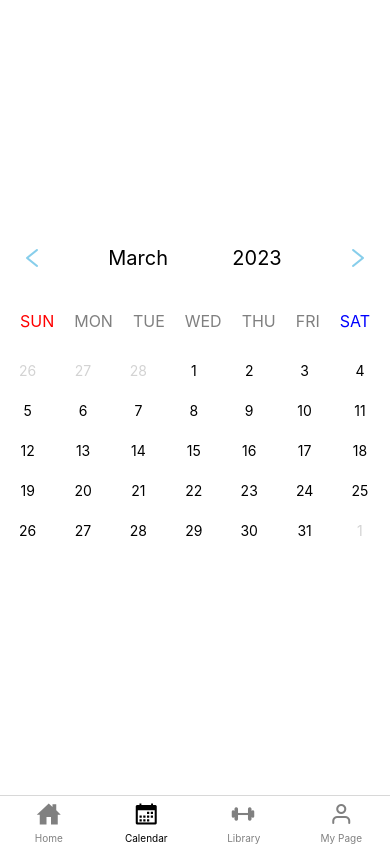
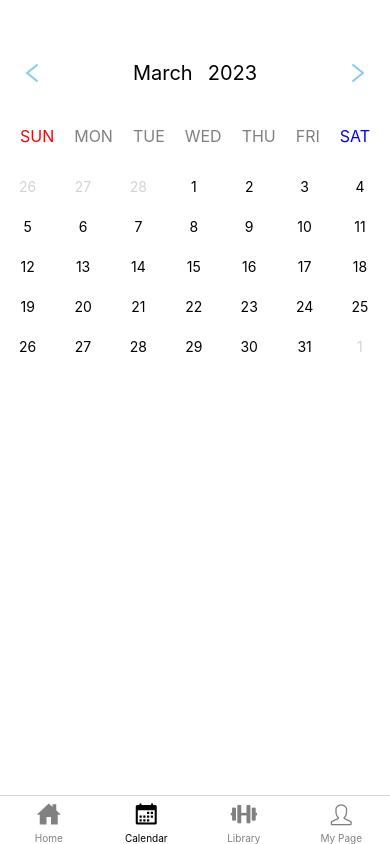
Before and after one commit to kimmy199535/react-app-calendar-HyeonBinKim, a React Native app: screen /Calendar in a window 390 px wide. Built offline with nearby package versions, Linux system fonts and the light colour scheme.

Commit message:
💄 UI: calendar ui overall

```diff
--- a/components/Header.jsx
+++ b/components/Header.jsx
@@ -26,8 +26,10 @@ function Header(props) {
       <Pressable onPress={props.onPressPrevMonth}>
         <AntDesign name="left" size={24} color="skyblue" />
       </Pressable>
-      <Text style={style.text}>{months[props.month]}</Text>
-      <Text style={style.text}>{props.year}</Text>
+      <View style={{ flexDirection: "row", gap: 15 }}>
+        <Text style={style.text}>{months[props.month]}</Text>
+        <Text style={style.text}>{props.year}</Text>
+      </View>
       <Pressable onPress={props.onPressNextMonth}>
         <AntDesign name="right" size={24} color="skyblue" />
       </Pressable>
@@ -39,6 +41,7 @@ export default Header;
 
 const style = StyleSheet.create({
   headerContainer: {
+    marginTop: 60,
     flexDirection: "row",
     justifyContent: "space-between",
     alignItems: "center",
--- a/navigation/bottomNavigation.jsx
+++ b/navigation/bottomNavigation.jsx
@@ -2,7 +2,7 @@
 import React from "react";
 import { NavigationContainer } from "@react-navigation/native";
 import { createBottomTabNavigator } from "@react-navigation/bottom-tabs";
-import { Ionicons, Feather } from "@expo/vector-icons";
+import { Ionicons, FontAwesome5, SimpleLineIcons } from "@expo/vector-icons";
 
 // 내부 모듈
 import Home from "../screens/Home";
@@ -28,9 +28,9 @@ function BottomNavigation() {
                   <Ionicons name="md-calendar-sharp" size={24} color={color} />
                 );
               case "Library":
-                return <Ionicons name="barbell" size={24} color={color} />;
+                return <FontAwesome5 name="dumbbell" size={21} color={color} />;
               case "My Page":
-                return <Feather name="user" size={24} color={color} />;
+                return <SimpleLineIcons name="user" size={21} color={color} />;
             }
           },
           tabBarActiveTintColor: "black",
--- a/screens/Calendar.jsx
+++ b/screens/Calendar.jsx
@@ -19,7 +19,5 @@ const styles = StyleSheet.create({
   container: {
     flex: 1,
     backgroundColor: "white",
-    alignItems: "center",
-    justifyContent: "center",
   },
 });
```
